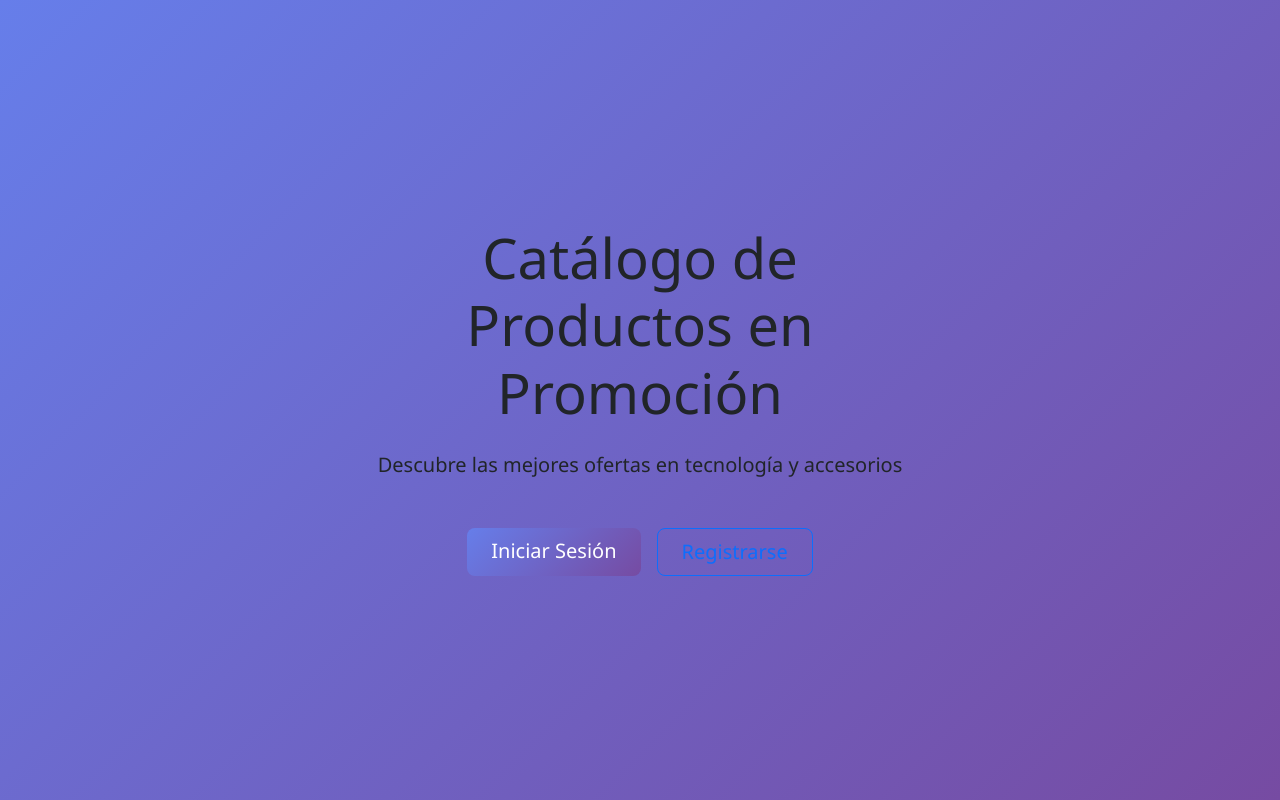
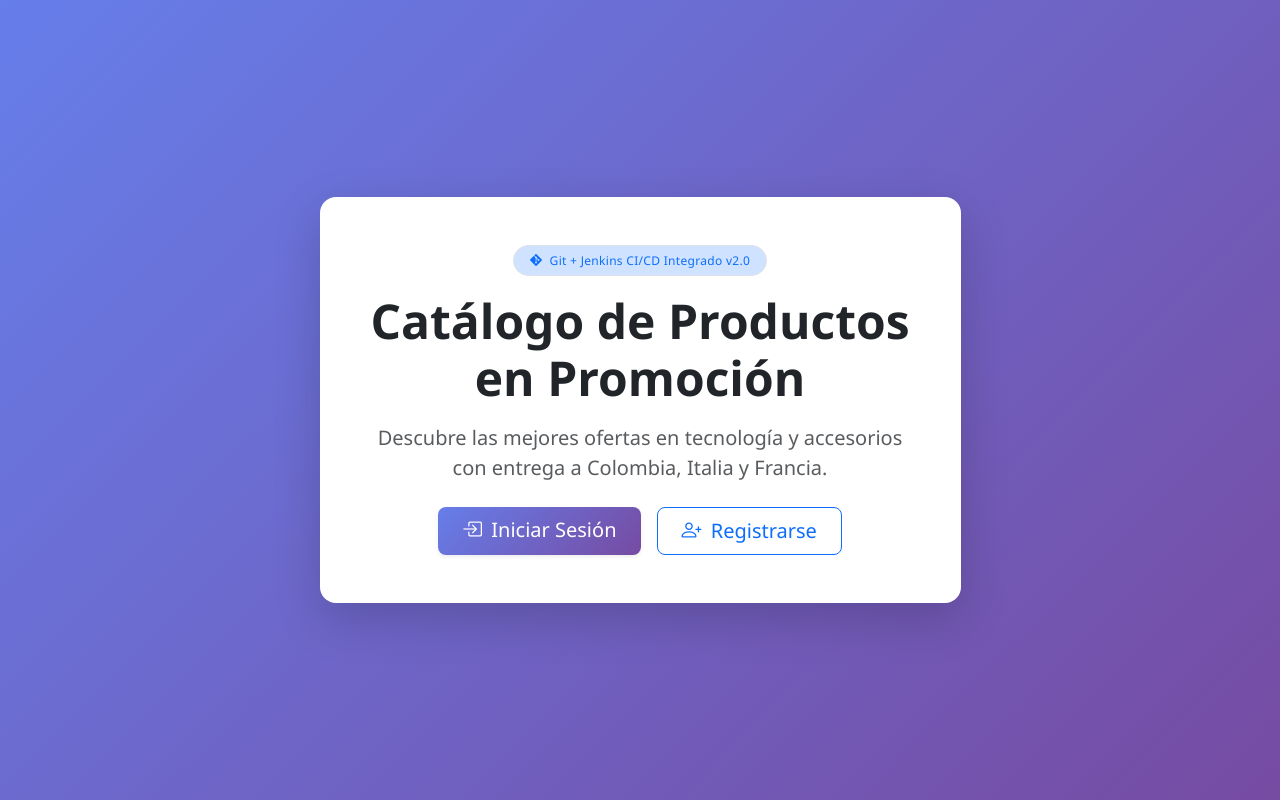
Before and after one commit to JheinerLp/ModeloMVC, a PHP site: page / in a window 1280 px wide. Run offline with PHP 8.4, Linux system fonts and the light colour scheme.

Commit message:
ci(pipeline): configuracion de Jenkinsfile de 6 etapas, script de pruebas continuas y reflejo visual de CI/CD en la aplicacion (Req 4)

```diff
--- a/index.php
+++ b/index.php
@@ -12,17 +12,29 @@ if(isset($_SESSION['user_id'])) {
     <meta name="viewport" content="width=device-width, initial-scale=1.0">
     <title>Bienvenido - Catálogo de Productos</title>
     <link href="https://cdn.jsdelivr.net/npm/bootstrap@5.3.0/dist/css/bootstrap.min.css" rel="stylesheet">
+    <link rel="stylesheet" href="https://cdn.jsdelivr.net/npm/bootstrap-icons@1.11.0/font/bootstrap-icons.css">
     <link rel="stylesheet" href="assets/style.css">
 </head>
 <body>
     <div class="container">
         <div class="row justify-content-center align-items-center min-vh-100">
-            <div class="col-md-6 text-center">
-                <h1 class="display-4 mb-4">Catálogo de Productos en Promoción</h1>
-                <p class="lead mb-5">Descubre las mejores ofertas en tecnología y accesorios</p>
-                <div class="d-grid gap-3 d-sm-flex justify-content-sm-center">
-                    <a href="login.php" class="btn btn-primary btn-lg px-4">Iniciar Sesión</a>
-                    <a href="registro.php" class="btn btn-outline-primary btn-lg px-4">Registrarse</a>
+            <div class="col-md-7 text-center">
+                <div class="card p-5 shadow-lg border-0 bg-white">
+                    <div class="mb-3">
+                        <span class="badge bg-primary-subtle text-primary border px-3 py-2 rounded-pill">
+                            <i class="bi bi-git me-1"></i> Git + Jenkins CI/CD Integrado v2.0
+                        </span>
+                    </div>
+                    <h1 class="display-5 fw-bold mb-3 text-dark">Catálogo de Productos en Promoción</h1>
+                    <p class="lead text-muted mb-4">Descubre las mejores ofertas en tecnología y accesorios con entrega a Colombia, Italia y Francia.</p>
+                    <div class="d-grid gap-3 d-sm-flex justify-content-sm-center">
+                        <a href="login.php" class="btn btn-primary btn-lg px-4 shadow-sm">
+                            <i class="bi bi-box-arrow-in-right me-1"></i> Iniciar Sesión
+                        </a>
+                        <a href="registro.php" class="btn btn-outline-primary btn-lg px-4">
+                            <i class="bi bi-person-plus me-1"></i> Registrarse
+                        </a>
+                    </div>
                 </div>
             </div>
         </div>
```
Also changed, not shown: login.php (+38 -19 lines), 2 other files.
